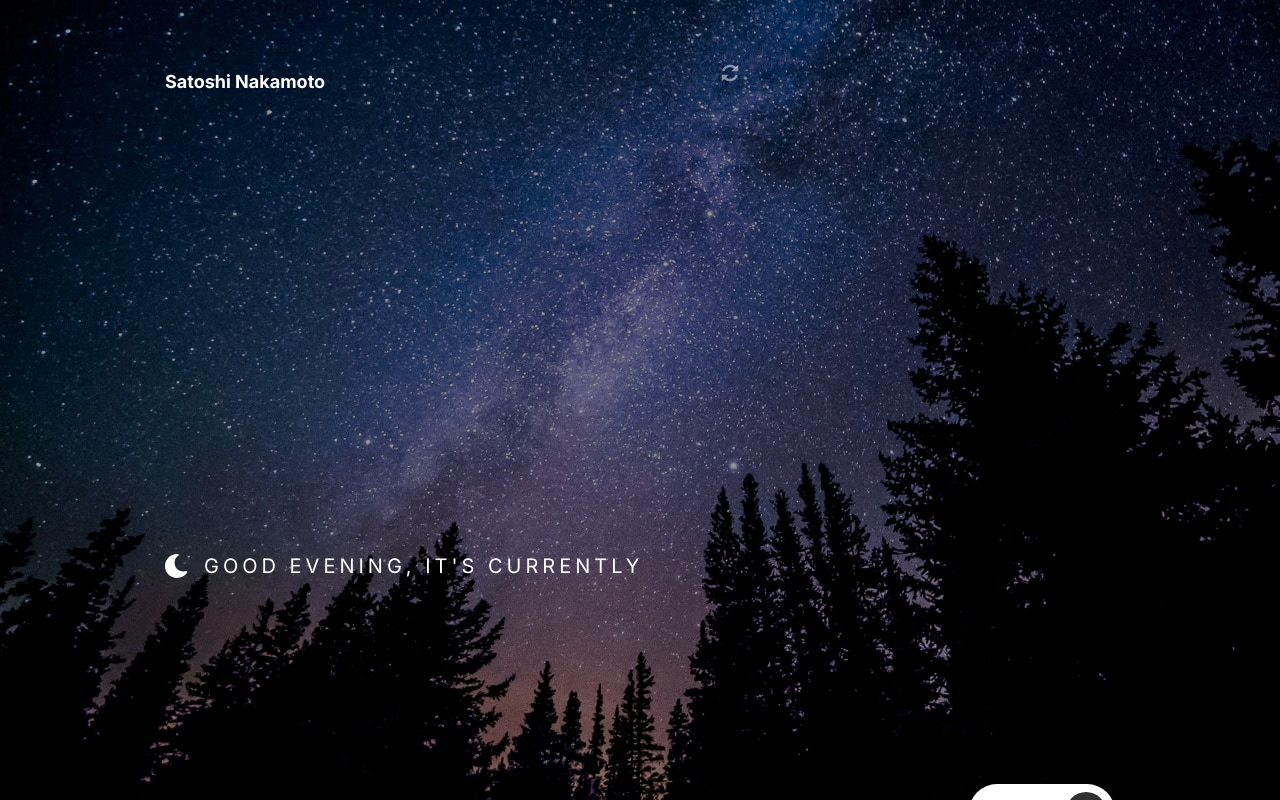
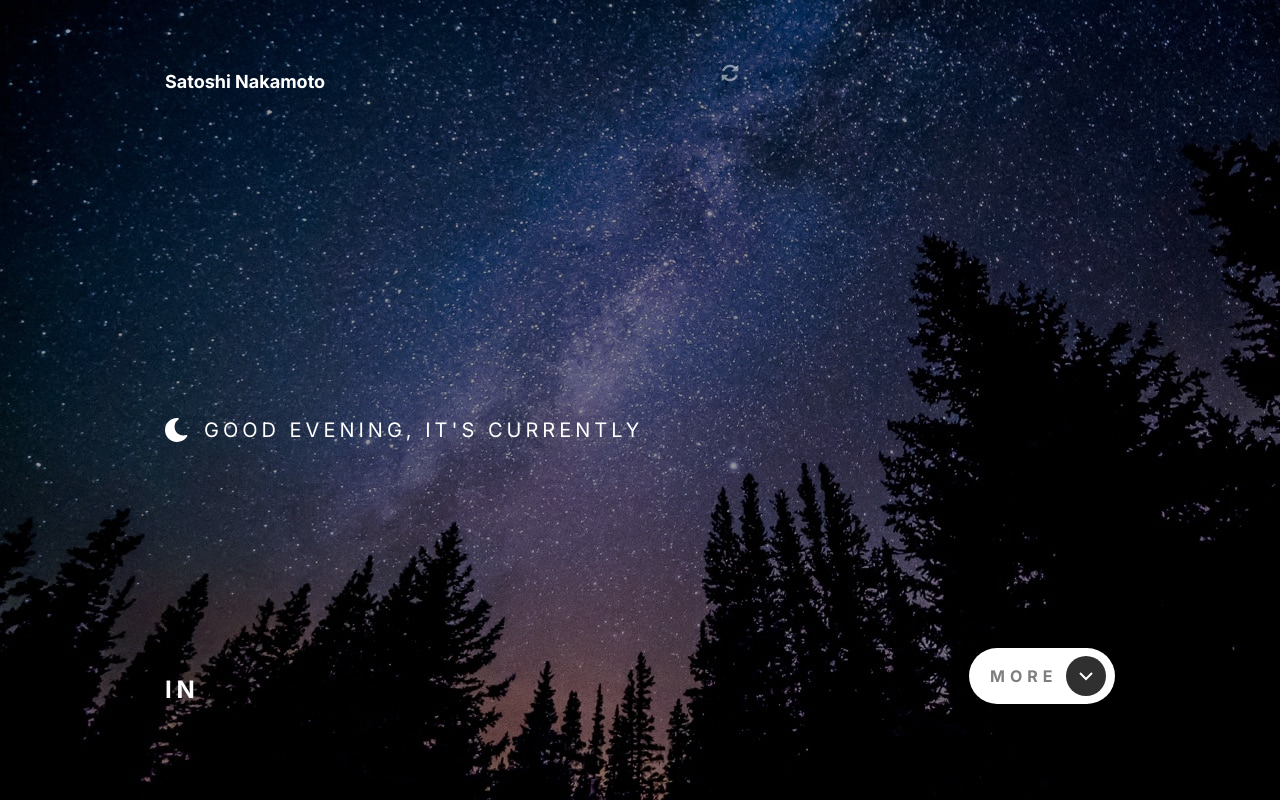
Before and after one commit to peternguyen777/fem-bitcoin-clock, a Next.js app: page / in a window 1280 px wide. Built offline with nearby package versions, Linux system fonts and the light colour scheme; no server answers.

Commit message:
removed transitions

```diff
--- a/pages/index.js
+++ b/pages/index.js
@@ -133,7 +133,7 @@ export default function Home() {
               menuToggle
                 ? `lg:my-auto lg:pt-0 lg:pb-0`
                 : `h-full justify-between lg:pt-14 lg:pb-24`
-            } flex w-full flex-col  px-[26px] pt-8 pb-10 md:pl-16 md:pr-32 lg:px-[165px] `}
+            } flex w-full flex-col px-[26px] pt-8 pb-10 md:pl-16 md:pr-32 lg:px-[165px] `}
           >
             <div
               className={`${
@@ -158,17 +158,17 @@ export default function Home() {
                 </svg>
               </div>
             </div>
+            <div
+              className=
+              // {`
+              'transform transition duration-300 ease-out lg:flex lg:items-end lg:justify-between'
 
-            <div
-              className={`
-              transform transition duration-300 ease-out lg:flex lg:items-end lg:justify-between
-
-               ${
-                 menuToggle
-                   ? `translate-y-0`
-                   : `translate-y-[256px] sm:translate-y-[440px] lg:translate-y-[400px]`
-               }
-              `}
+              //  ${
+              //    menuToggle
+              //      ? ``
+              //      : `translate-y-[256px] sm:translate-y-[440px] lg:translate-y-[400px]`
+              //  }
+              // `}
             >
               <div>
                 <div className='mb-4 flex items-center'>
@@ -216,7 +216,7 @@ export default function Home() {
             <ModalExpand day={day} menuToggle={menuToggle} data={worldTime} />
           )} */}
 
-          <ModalExpand day={day} menuToggle={menuToggle} data={worldTime} />
+          {menuToggle && <ModalExpand day={day} menuToggle={menuToggle} data={worldTime} />}
         </div>
         <div className='absolute z-10 h-screen w-full bg-black opacity-40'></div>
 
```
